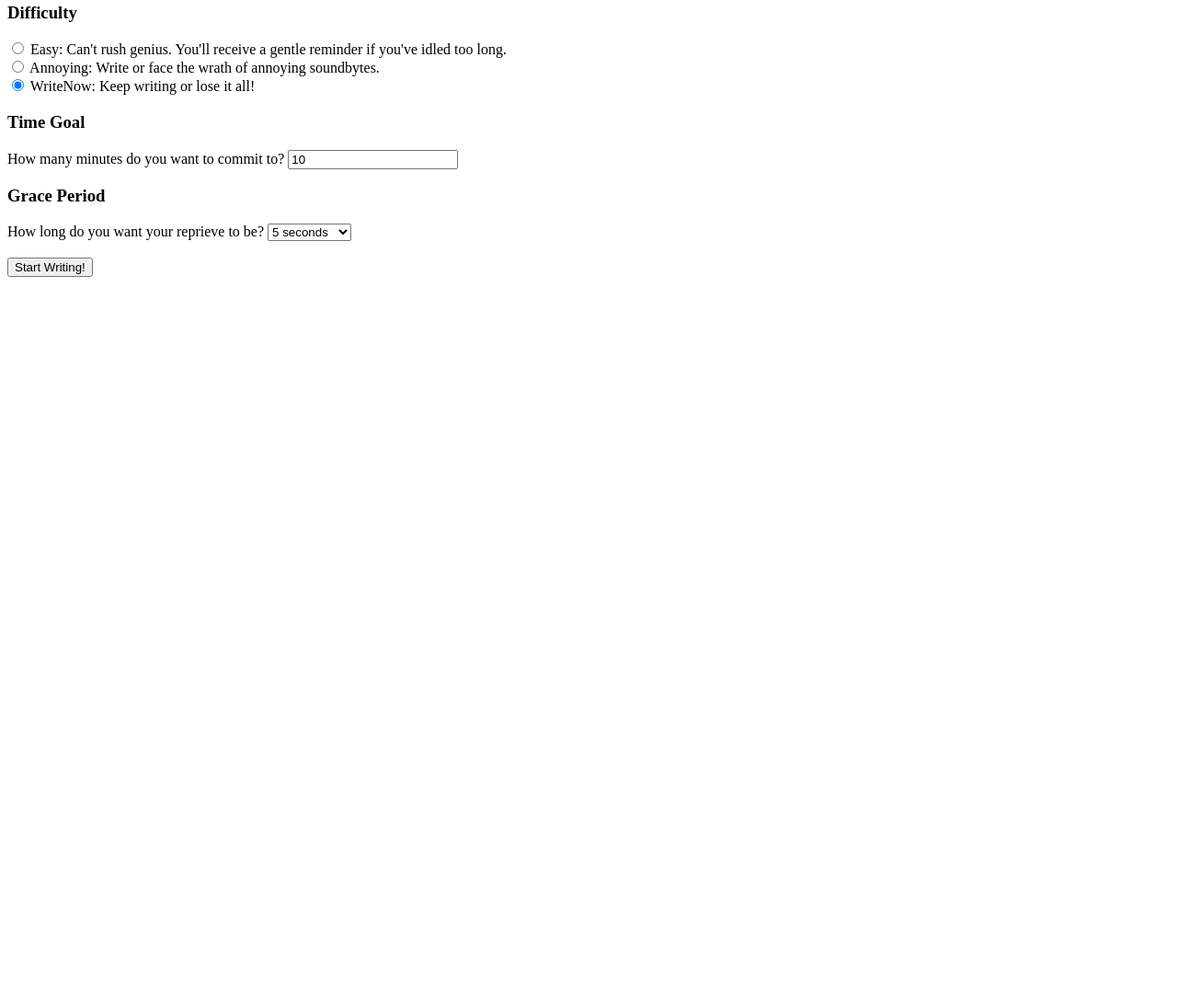
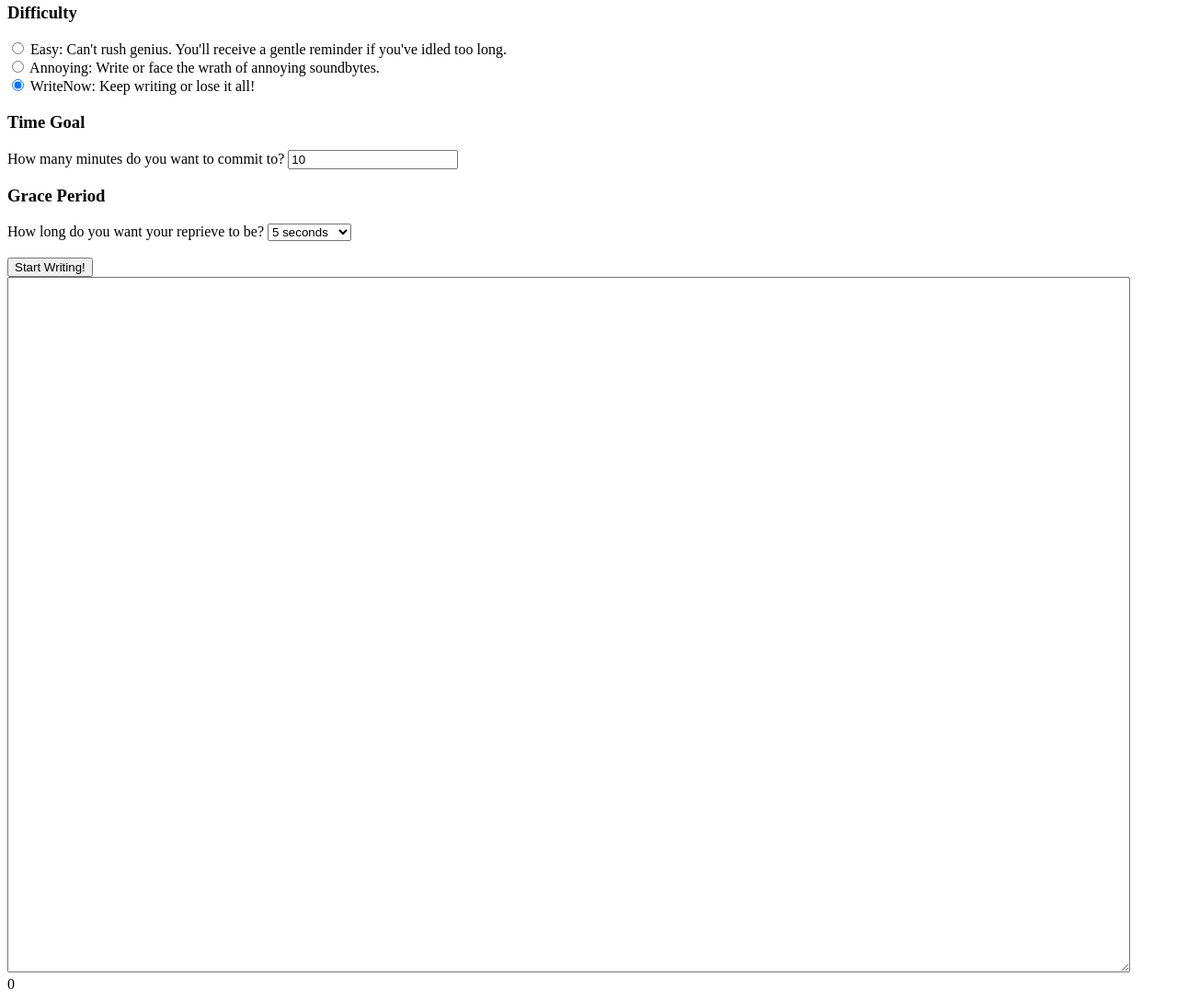
Before and after one commit to kchhak/WriteNow, a plain HTML site: page index.html in a window 1280 px wide. Shown: the part 148-1235 px from the top of the page at 92% size. Before the commit the page ends 800 px from the top, so only its background shows below. Drawn offline with Linux system fonts and the light colour scheme.

Commit message:
Add textarea and wordcount element

```diff
--- a/index.html
+++ b/index.html
@@ -6,7 +6,7 @@
 </head>
 
 <body>
-  <div class="settings-page">
+  <div id="settings-page">
     <h1>WriteNow</h1>
     <p>So you want to write and you need to do it right now? Well get to it, and don't stop or there will be consequences. </p>
 
@@ -44,5 +44,8 @@
     </form>
   </div>
 
-
+  <div id="writing-box" class="hidden">
+    <textarea id="textbox" rows=50 cols=150></textarea>
+    <div id="wordcount"> 0 </div>
+  </div>
 </body>
```
